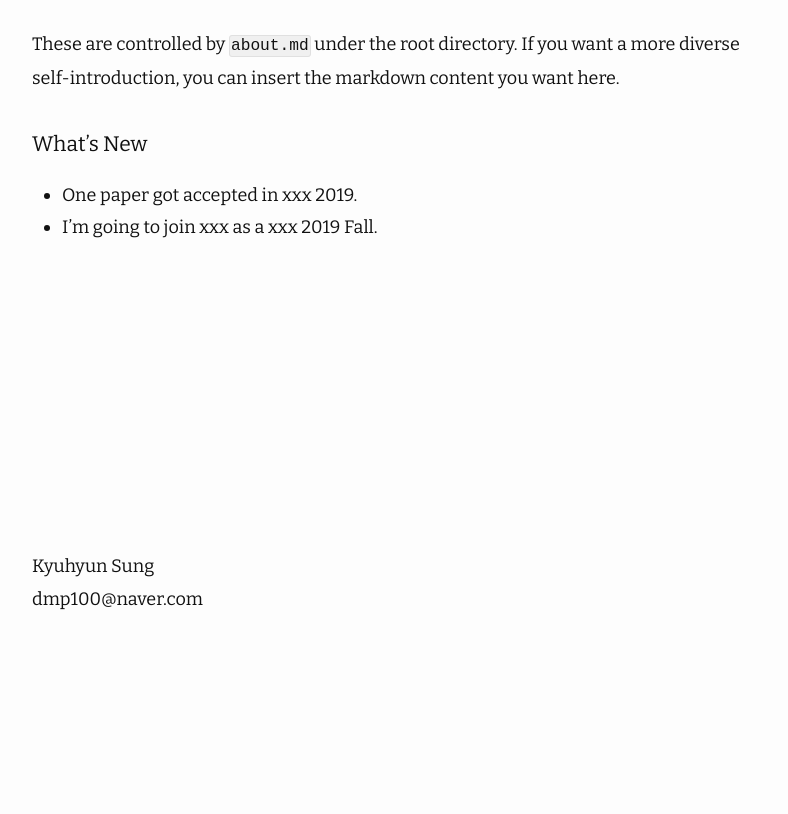
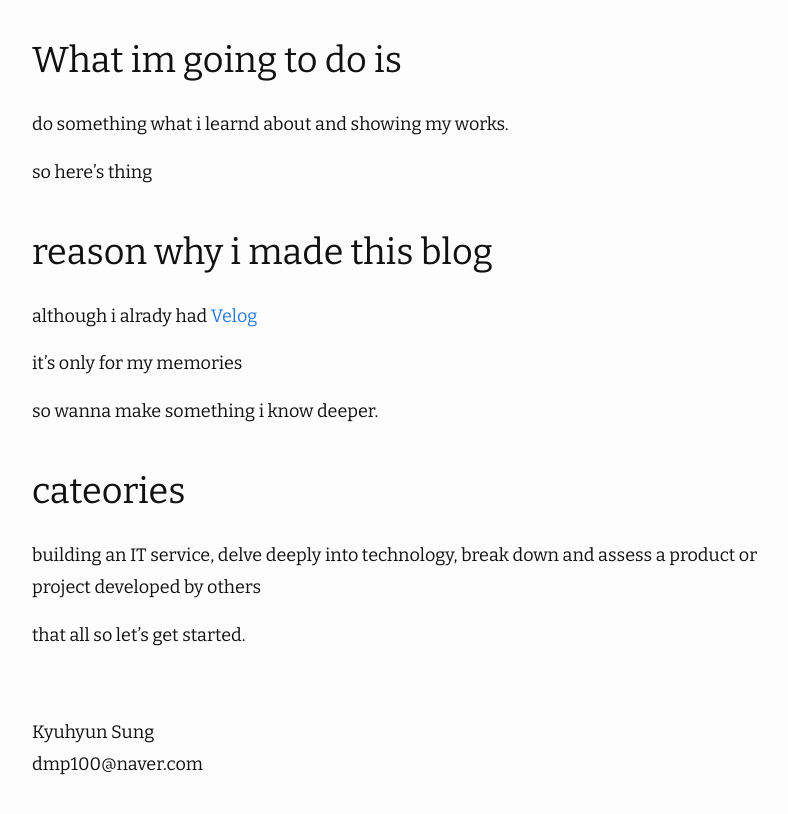
Before and after one commit to dmp100/dmp100.github.io, a Jekyll site: the page built from about.md, in a window 1280 px wide, cut to the strip 250-1066 px from the top of the page. Shown: the whole strip, without its empty margins (238-1026 px from the left). Built offline with Jekyll 4.4.1, drawn with Linux system fonts in a browser that asks for light colours; nearby versions of some CDN libraries; before the commit the page ends 900 px from its top, so only the background shows below that.

Commit message:
Update about.md

```diff
--- a/about.md
+++ b/about.md
@@ -2,9 +2,25 @@
 layout: about
 ---
 
-These are controlled by `about.md` under the root directory. If you want a more diverse self-introduction, you can insert the markdown content you want here.
 
-### What's New
+# What im going to do is
 
-- One paper got accepted in xxx 2019.
-- I'm going to join xxx as a xxx 2019 Fall.
+
+do something what i learnd about and showing my works.
+
+so here's thing
+
+# reason why i made this blog
+
+although i alrady had [Velog](https://velog.io/@dmp100/posts)
+
+it's only for my memories
+
+so wanna make something i know deeper.
+
+# cateories
+
+building an IT service, delve deeply into technology, break down and assess a product or project developed by others
+
+that all
+so let's get started.
```
